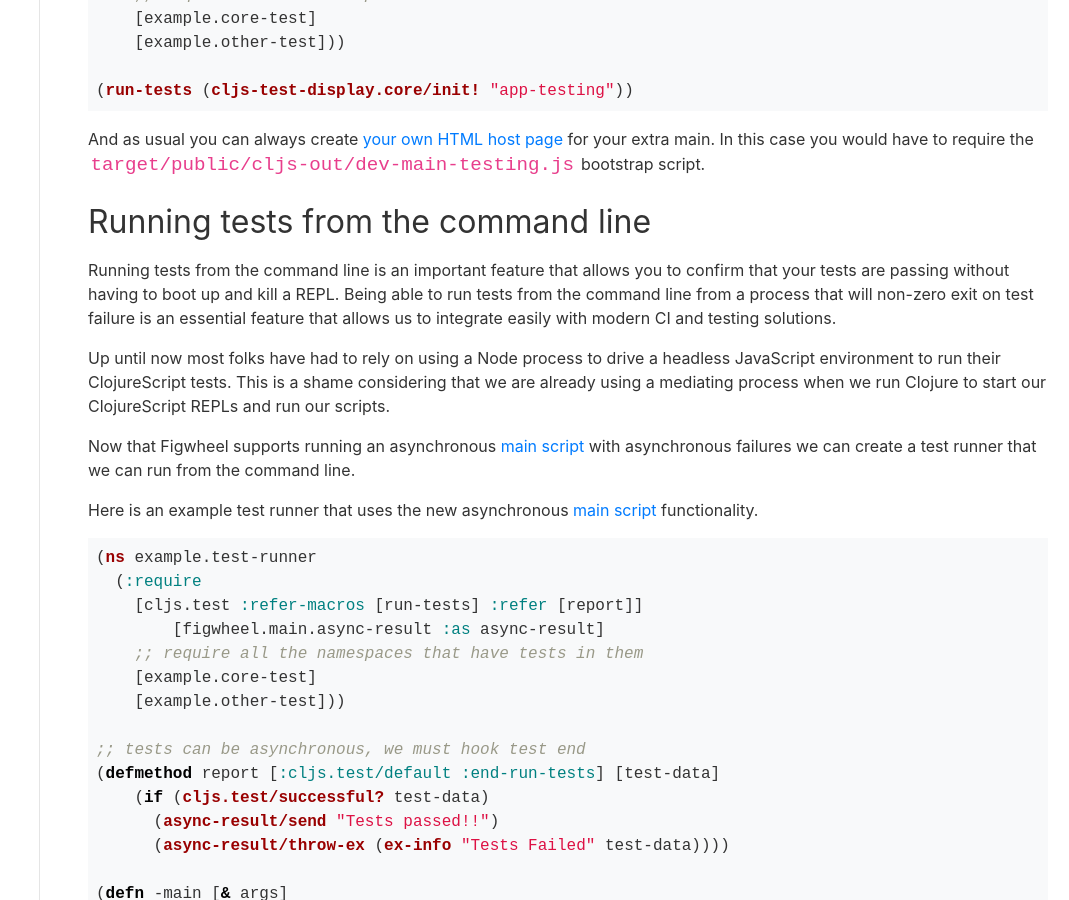
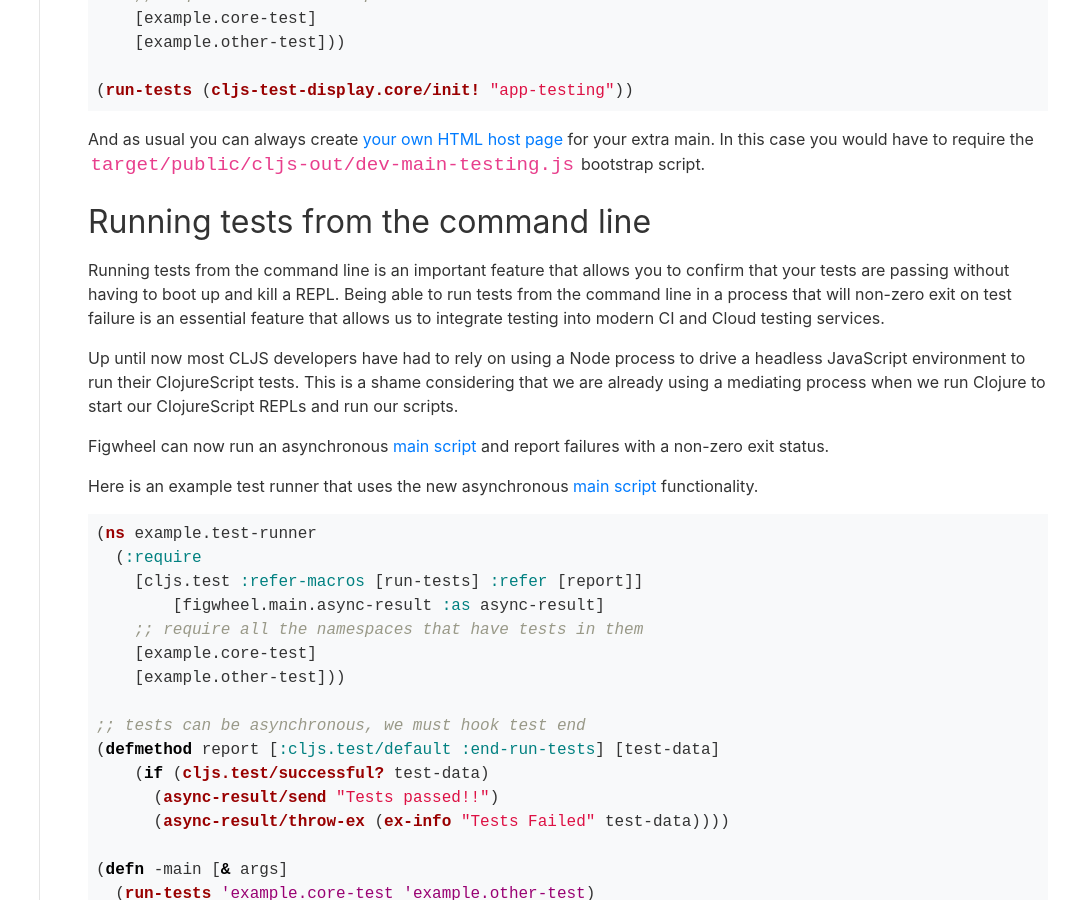
Before and after one commit to bhauman/figwheel-main, a Jekyll site: the page built from docs/docs/testing.md, in a window 1280 px wide and 900 px high, scrolled down 2022 px. Shown: the whole window, without its empty margins (211-1280 px from the left). Built offline with Jekyll 4.4.1, drawn with Linux system fonts in a browser that asks for light colours; some of the changed text lies outside the part shown.

Commit message:
testing doc updates

````diff
--- a/docs/docs/testing.md
+++ b/docs/docs/testing.md
@@ -107,19 +107,18 @@ extra main. In this case you would have to require the
 Running tests from the command line is an important feature that
 allows you to confirm that your tests are passing without having to
 boot up and kill a REPL. Being able to run tests from the command line
-from a process that will non-zero exit on test failure is an essential
-feature that allows us to integrate easily with modern CI and testing
-solutions.
+in a process that will non-zero exit on test failure is an essential
+feature that allows us to integrate testing into modern CI and Cloud
+testing services.
 
-Up until now most folks have had to rely on using a Node process to
-drive a headless JavaScript environment to run their ClojureScript
-tests. This is a shame considering that we are already using a
-mediating process when we run Clojure to start our ClojureScript
-REPLs and run our scripts.
+Up until now most CLJS developers have had to rely on using a Node
+process to drive a headless JavaScript environment to run their
+ClojureScript tests. This is a shame considering that we are already
+using a mediating process when we run Clojure to start our
+ClojureScript REPLs and run our scripts.
 
-Now that Figwheel supports running an asynchronous
-[main script](main_script) with asynchronous failures we can create a
-test runner that we can run from the command line.
+Figwheel can now run an asynchronous [main script](main_script) and
+report failures with a non-zero exit status.
 
 Here is an example test runner that uses the new asynchronous
 [main script](main_script) functionality.
@@ -268,6 +266,7 @@ Now we will configure `:launch-js` to take a `user/headless-js-env` symbol:
 clojure -m figwheel.main -fwo '{:launch-js user/headless-js-env}'  -m example.test-runner
 ```
 
+
 [cljs-test-display]: https://github.com/bhauman/cljs-test-display
 [auto-testing]: ../config-options#auto-testing
 [extra-main-files]: ../config-options#extra-main-files
````
Also changed, not shown: other parts of docs/docs/testing.md (+4 -5 lines).
